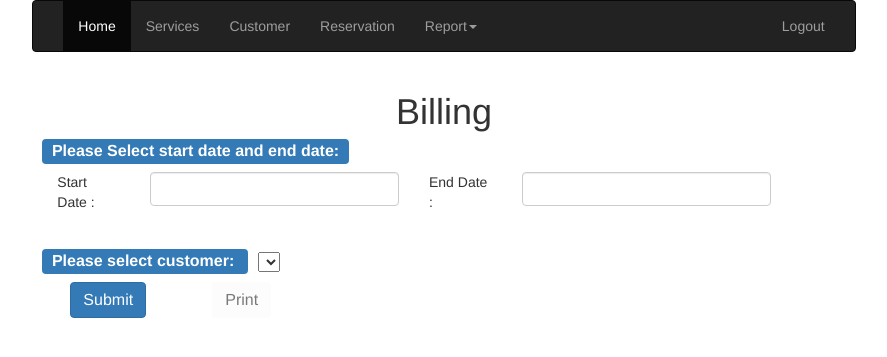
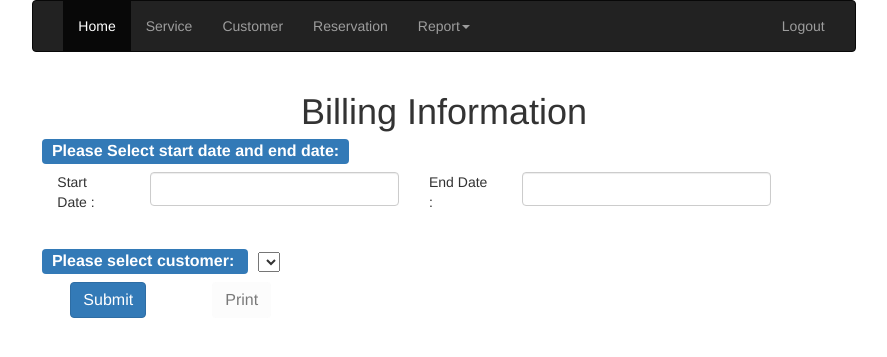
Before and after one commit to billyean/wrangell, a Django app: page /billing in a window 1280 px wide. Shown: the top 357 px of the page, without its empty margins (196-1083 px from the left). Run offline with Django 3.2, Linux system fonts and the light colour scheme; the visitor is signed in with stand-in values (Sample User, id 1); data that the repository does not hold is empty; some libraries are stand-ins or nearby versions.

Commit message:
Fix bugs

```diff
--- a/miye/administration/templates/customer/main.html
+++ b/miye/administration/templates/customer/main.html
@@ -1,6 +1,7 @@
 {% extends 'base.html' %}
 {% load static %}
 
+{% block ptitle %}Customer{% endblock %}
 {% block title %}Customer Management{% endblock %}
 
 {% block main %}
--- a/miye/administration/templates/service/main.html
+++ b/miye/administration/templates/service/main.html
@@ -1,6 +1,7 @@
 {% extends 'base.html' %}
 {% load static %}
 
+{% block ptitle %}Service{% endblock %}
 {% block title %}Service Management{% endblock %}
 
 {% block main %}
--- a/miye/report/templates/billing/main.html
+++ b/miye/report/templates/billing/main.html
@@ -1,7 +1,8 @@
 {% extends 'base.html' %}
 {% load static %}
 
-{% block title %}Billing{% endblock %}
+{% block ptitle %}Billing{% endblock %}
+{% block title %}Billing Information{% endblock %}
 
 {% block main %}
     <p><span class="label label-primary" style="font-size: medium">Please Select start date and end date:</span></p>
--- a/miye/reservation/templates/calendar/day.html
+++ b/miye/reservation/templates/calendar/day.html
@@ -22,7 +22,7 @@
             var k = 1;
             _.each(by_hour, function(event){ %>
 			<div class="pull-left day-event day-highlight dh-event-<%= (k % 14) %>" style="border-radius:6px; margin-left: <%= (leftp[event.top] * 210) %>px; margin-top: <%= (event.top * 30) %>px; height: <%= (event.lines * 30) %>px; padding-left: 10px">
-                <div style="position: absolute; top: 0; right: 0; z-index: 999"><img src="/static/img/trash.png" onclick="deleteReservation(<%= event.id %>)"></div>
+                <div class="action" style="position: absolute; top: 0; right: 0; z-index: 999"><img src="/static/img/trash.png" onclick="deleteReservation(<%= event.id %>)"></div>
                 <div style="position: relative; float: left; z-index: 0">
                     <div><%= event.person %></div>
                     <div><%= event.title %></div>
@@ -31,6 +31,9 @@
 		<%
             for (var i = 0; i < event.lines; i++) {
                 leftp[event.top + i] += 1;
+                if (i > 0 && leftp[event.top + i] < leftp[event.top + i - 1]) {
+                    leftp[event.top + i] = leftp[event.top + i - 1]
+                }
             }
             k++;
         }); %>
--- a/miye/static/css/miye.css
+++ b/miye/static/css/miye.css
@@ -21,3 +21,7 @@
     content: '$';
     font-size: small;
 }
+
+.action:hover {
+    cursor: pointer;
+}
--- a/miye/static/js/reservation-app.js
+++ b/miye/static/js/reservation-app.js
@@ -134,7 +134,7 @@ $('#newEventModal').on('show.bs.modal', function (event) {
                 })
 
                 let rows = data.services.map(service => {
-                    return `<option value='${service.id}'>${service.description}</option>`;
+                    return `<option value='${service.id}'>${service.name}</option>`;
                 })
                 $('#serviceSelect').html(rows);
                 let options = time_rows[data.services[0].id].map(t => {
--- a/miye/templates/base.html
+++ b/miye/templates/base.html
@@ -5,7 +5,7 @@
 <meta charset="utf-8">
 <meta http-equiv="X-UA-Compatible" content="IE=edge">
 <meta name="viewport" content="width=device-width, initial-scale=1">
-<title> Billing </title>
+<title>{% block ptitle %}{% endblock %}</title>
 <link rel="stylesheet" href="{% static 'css/bootstrap.css' %}" crossorigin="anonymous">
 <link rel="stylesheet" href="{% static 'css/jquery-ui.css' %}" crossorigin="anonymous">
 <link rel="stylesheet" href="{% static 'css/miye.css' %}" crossorigin="anonymous">
@@ -21,7 +21,7 @@
             <div class="collapse navbar-collapse">
               <ul class="nav navbar-nav">
                 <li class="active"><a href="home">Home <span class="sr-only">(current)</span></a></li>
-                <li><a href="service">Services</a></li>
+                <li><a href="service">Service</a></li>
                 <li><a href="customer">Customer</a></li>
                 <li><a href="reservation">Reservation</a></li>
                 <li class="dropdown">
```
Also changed, not shown: miye/reservation/views.py (+9 -3 lines).
